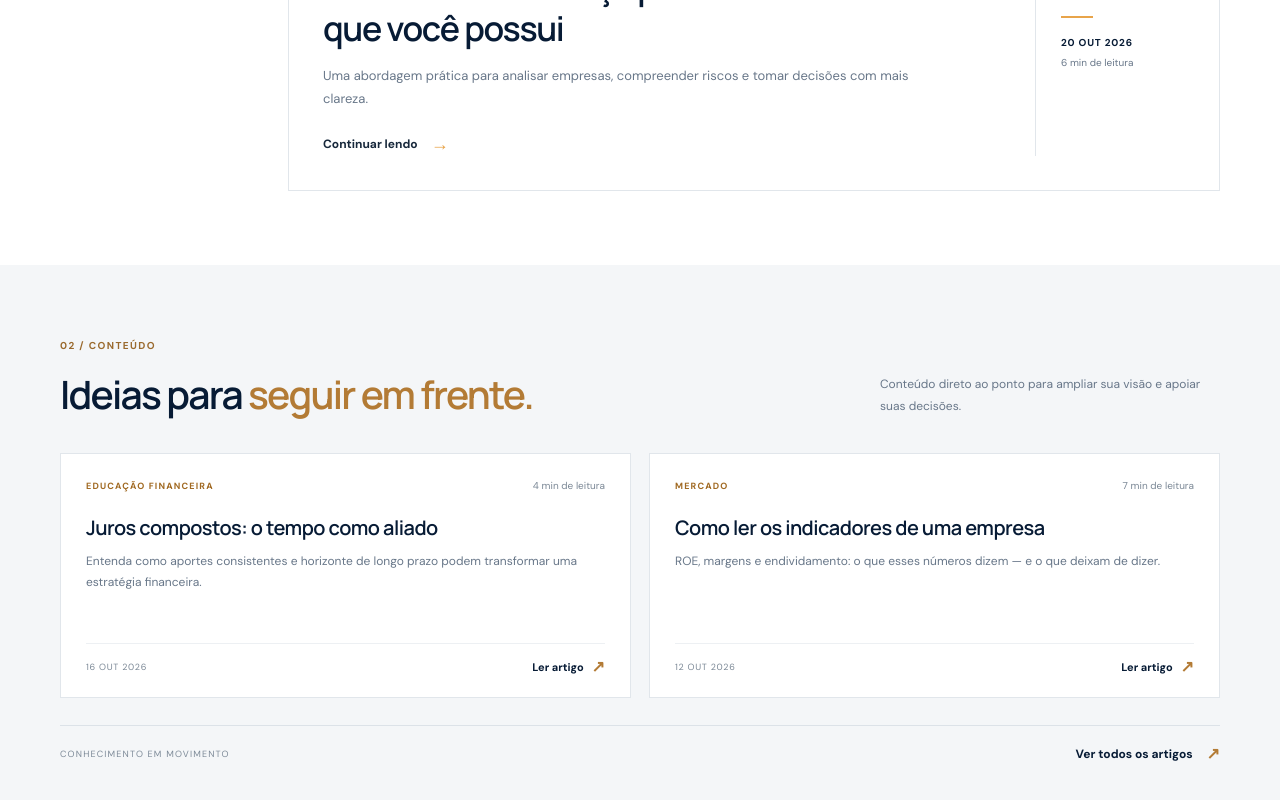
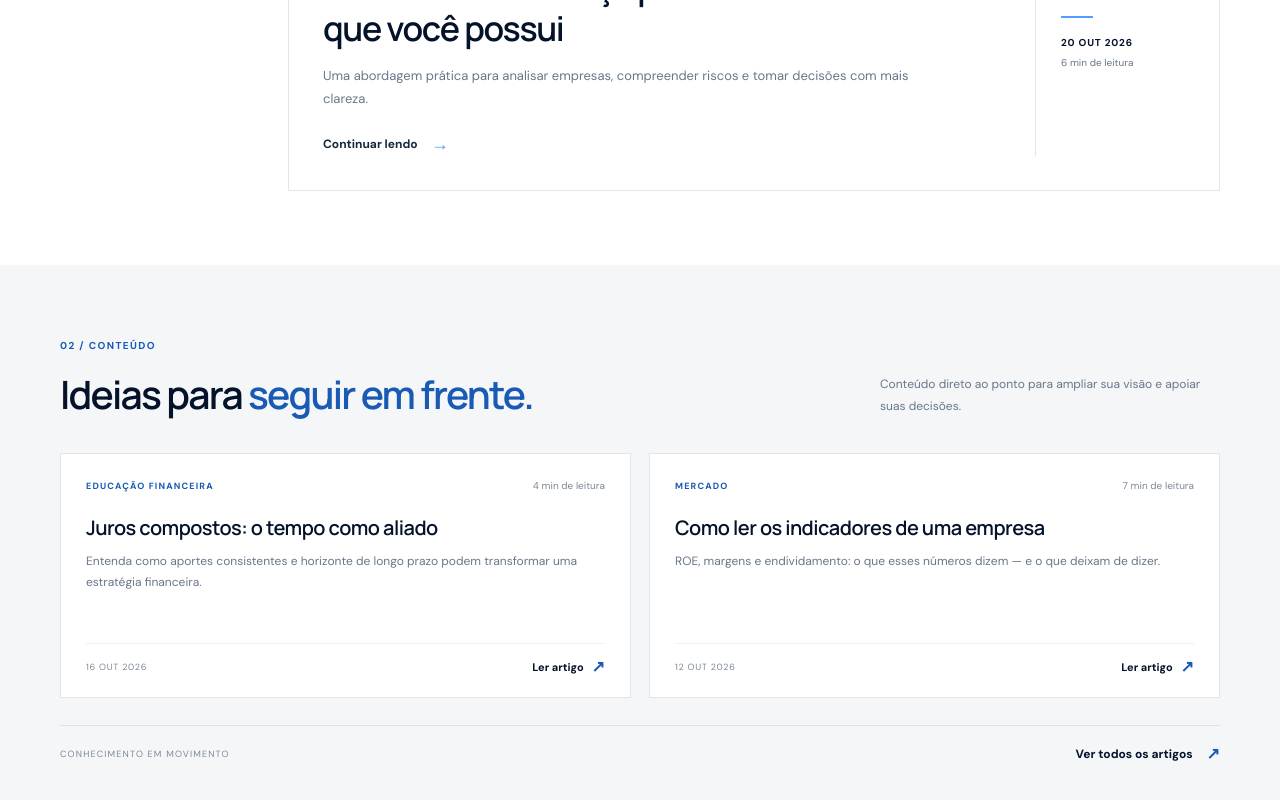
Before and after one commit to mayconjzj/Rumo-Blog, a Next.js app: page / in a window 1280 px wide. Shown: the part 940-1740 px from the top of the page. Built offline with nearby package versions, Linux system fonts and the light colour scheme.

Commit message:
Ajustar paleta visual para tons oficiais de azul BTG

```diff
--- a/app/globals.css
+++ b/app/globals.css
@@ -1,10 +1,10 @@
 @import url('https://fonts.googleapis.com/css2?family=DM+Sans:wght@400;500;600;700&family=Manrope:wght@400;500;600;700;800&display=swap');
 
 :root {
-  --navy: #071b35;
-  --navy-deep: #041329;
-  --blue: #12365c;
-  --gold: #e8a44a;
+  --navy: #05132A;
+  --navy-deep: #05132A;
+  --blue: #0B2859;
+  --gold: #549CFF;
   --ink: #17283b;
   --muted: #687789;
   --paper: #ffffff;
@@ -49,7 +49,7 @@ h1 em, h2 em { color: var(--gold); font-style: normal; }
 .hero-actions { display: flex; align-items: center; flex-wrap: wrap; gap: 26px; }
 .button { display: inline-flex; align-items: center; gap: 24px; padding: 15px 18px; font-size: 12px; font-weight: 700; }
 .button-primary { color: var(--navy-deep); background: var(--gold); transition: background .2s; }
-.button-primary:hover { background: #f1b96f; }
+.button-primary:hover { background: #87BAFF; }
 .arrow { display: inline-block; font-size: 16px; line-height: 1; }
 .text-link { display: inline-flex; align-items: center; gap: 13px; font-size: 12px; font-weight: 700; }
 .text-link span { color: var(--gold); font-size: 18px; transition: transform .2s; }
@@ -58,7 +58,7 @@ h1 em, h2 em { color: var(--gold); font-style: normal; }
 .note-line { width: 27px; height: 1px; background: #50647c; }
 .hero-visual { position: relative; min-height: 350px; display: flex; align-items: center; justify-content: center; isolation: isolate; }
 .visual-grid { position: absolute; inset: 0; z-index: -2; opacity: .24; background-image: linear-gradient(#29405b 1px, transparent 1px), linear-gradient(90deg, #29405b 1px, transparent 1px); background-size: 36px 36px; mask-image: linear-gradient(135deg, transparent, #000 35%, #000 75%, transparent); }
-.visual-orbit { position: absolute; z-index: -1; border: 1px solid rgba(232,164,74,.22); border-radius: 50%; transform: rotate(-28deg); }
+.visual-orbit { position: absolute; z-index: -1; border: 1px solid rgba(84,156,255,.22); border-radius: 50%; transform: rotate(-28deg); }
 .orbit-one { width: 370px; height: 250px; }
 .orbit-two { width: 460px; height: 310px; }
 .visual-label { position: absolute; top: 16px; right: 8px; color: #90a1b6; font-size: 9px; letter-spacing: .15em; }
@@ -77,7 +77,7 @@ h1 em, h2 em { color: var(--gold); font-style: normal; }
 .featured-article { padding: 30px 34px 34px; border: 1px solid var(--line); }
 .featured-tag { display: inline-block; margin-bottom: 24px; padding: 7px 9px; color: var(--blue); background: #edf2f7; font-size: 9px; font-weight: 700; letter-spacing: .12em; }
 .featured-content { display: grid; grid-template-columns: 1fr 150px; gap: 30px; }
-.category { color: #a16a23; font-size: 9px; font-weight: 700; letter-spacing: .13em; }
+.category { color: #195AB4; font-size: 9px; font-weight: 700; letter-spacing: .13em; }
 .featured-content h2 { max-width: 590px; margin: 12px 0 14px; color: var(--navy); font-family: 'Manrope', sans-serif; font-size: clamp(24px, 3vw, 34px); font-weight: 600; letter-spacing: -.04em; line-height: 1.25; }
 .featured-content p { max-width: 590px; margin-bottom: 22px; color: var(--muted); font-size: 13px; line-height: 1.8; }
 .featured-aside { display: flex; flex-direction: column; align-items: flex-start; padding-left: 25px; border-left: 1px solid var(--line); }
@@ -88,9 +88,9 @@ h1 em, h2 em { color: var(--gold); font-style: normal; }
 
 .articles-section { padding-block: 74px 68px; background: var(--surface); }
 .section-heading { display: flex; align-items: flex-end; justify-content: space-between; gap: 30px; margin-bottom: 32px; }
-.section-heading .section-number, .about-inner .section-number { color: #9a6a2e; }
+.section-heading .section-number, .about-inner .section-number { color: #195AB4; }
 .section-heading h2, .about-inner h2 { margin: 15px 0 0; color: var(--navy); font-family: 'Manrope', sans-serif; font-size: clamp(27px, 3.4vw, 39px); font-weight: 600; letter-spacing: -.045em; }
-.section-heading h2 em, .about-inner h2 em { color: #b37b35; }
+.section-heading h2 em, .about-inner h2 em { color: #195AB4; }
 .section-heading > p { max-width: 340px; margin: 0 0 4px; color: var(--muted); font-size: 12px; line-height: 1.8; }
 .article-grid { display: grid; grid-template-columns: repeat(2, minmax(0, 1fr)); gap: 18px; }
 .article-card { display: flex; flex-direction: column; min-height: 245px; padding: 25px 25px 22px; border: 1px solid #e1e6eb; background: #fff; transition: transform .2s, box-shadow .2s; }
@@ -102,11 +102,11 @@ h1 em, h2 em { color: var(--gold); font-style: normal; }
 .article-bottom { display: flex; justify-content: space-between; align-items: center; gap: 12px; margin-top: auto; padding-top: 15px; border-top: 1px solid #edf0f3; }
 .article-bottom time { color: #7a8795; font-size: 9px; letter-spacing: .08em; }
 .article-bottom a { display: inline-flex; align-items: center; gap: 8px; color: var(--navy); font-size: 11px; font-weight: 700; white-space: nowrap; }
-.article-bottom .arrow { color: #b37b35; }
+.article-bottom .arrow { color: #195AB4; }
 .all-articles { display: flex; justify-content: space-between; align-items: center; gap: 18px; margin-top: 27px; padding-top: 20px; border-top: 1px solid #dce2e8; }
 .all-articles > span { color: #7c8997; font-size: 9px; letter-spacing: .13em; }
 .all-articles a { display: inline-flex; align-items: center; gap: 14px; color: var(--navy); font-size: 12px; font-weight: 700; }
-.all-articles .arrow { color: #b37b35; }
+.all-articles .arrow { color: #195AB4; }
 
 .about-section { padding-block: 68px; }
 .about-inner { display: grid; grid-template-columns: 90px 1fr 40px; align-items: center; gap: 32px; }
```
